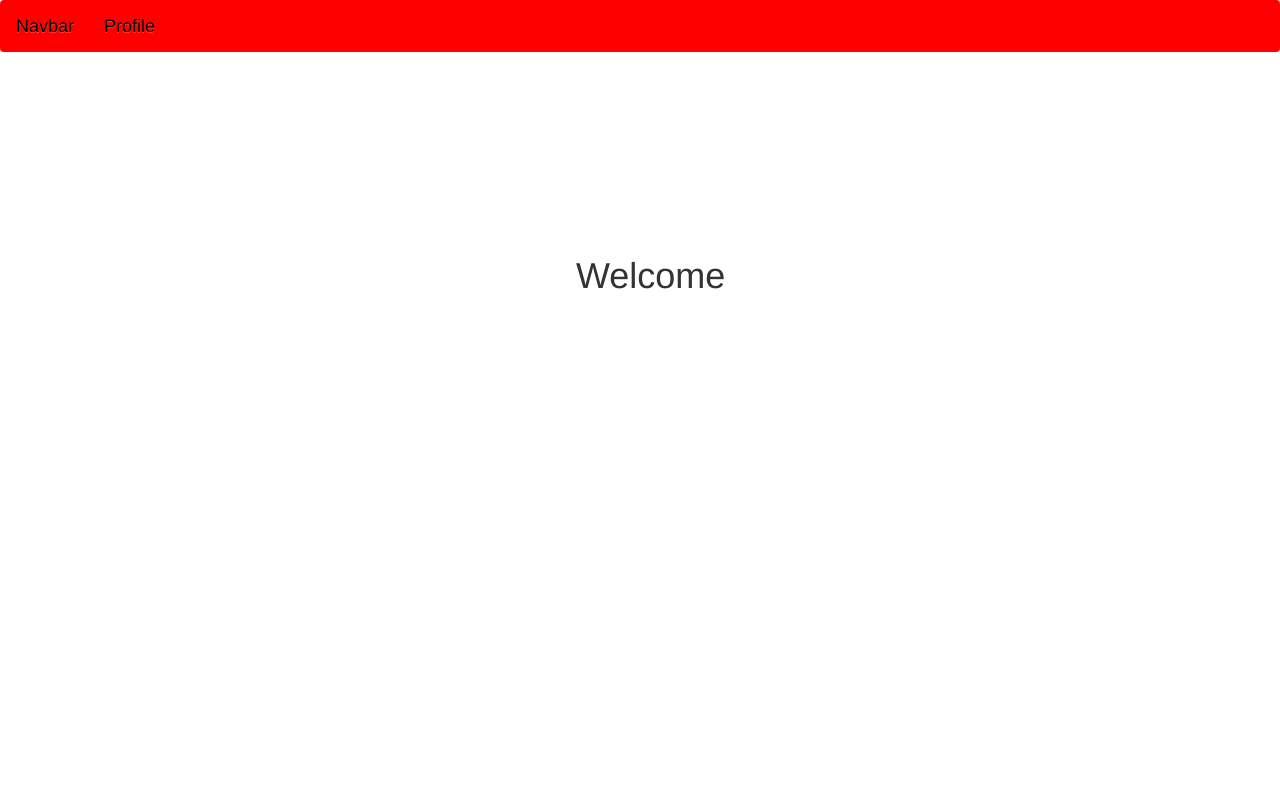
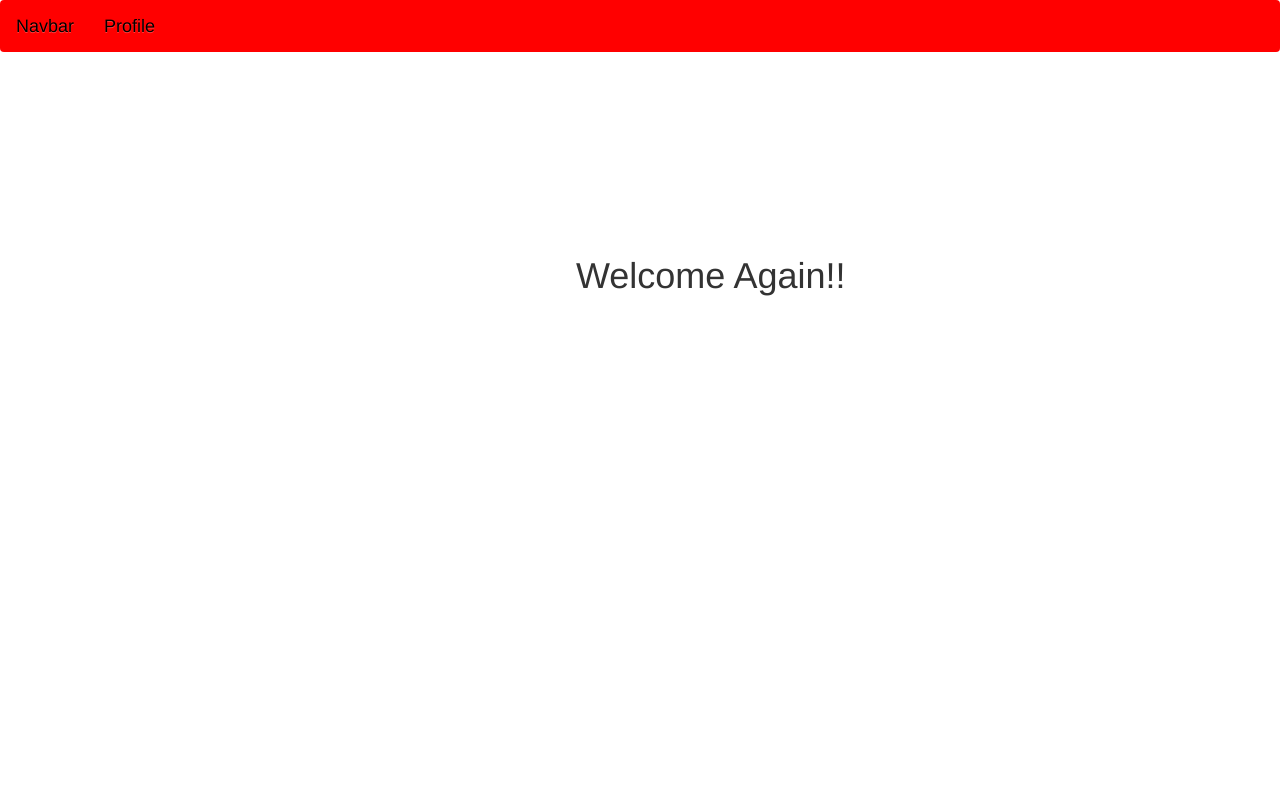
Before and after one commit to adeeltahir200/webstuff, a plain HTML site: page index.html in a window 1280 px wide. Shown: the top 800 px of the page. Drawn offline with nearby package versions, Linux system fonts and the light colour scheme.

Commit message:
aldoschanges

```diff
--- a/index.html
+++ b/index.html
@@ -31,7 +31,7 @@
         <div>
             <section id='Welcome'>
                 <h1 id="Heading">
-                    Welcome
+                    Welcome Again!!
                 </h1>
             </section>
             <section id="project">
```
